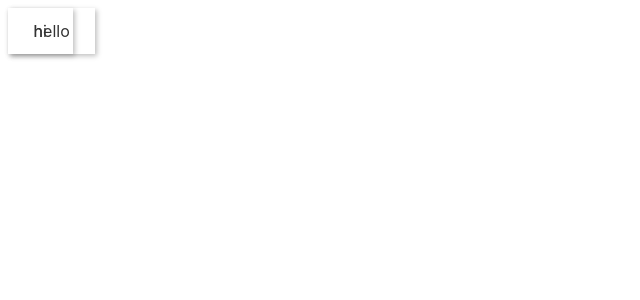
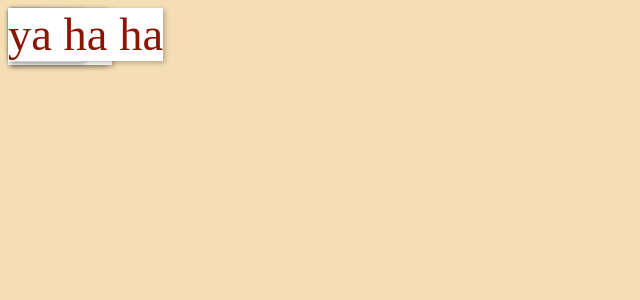
Before and after one commit to WhoaNellie/Cut-Up-Poems, a Svelte app: page / in a window 1280 px wide. Shown: the top 300 px of the page, without its empty margins (0-640 px from the left). Built offline with nearby package versions, Linux system fonts and the light colour scheme.

Commit message:
z-index and random styles started

```diff
--- a/public/global.css
+++ b/public/global.css
@@ -9,7 +9,9 @@ html, body {
 }
 
 body {
+	overflow: hidden;
 	color: #333;
+	background-color: wheat;
 	margin: 0;
 	padding: 8px;
 	box-sizing: border-box;
--- a/public/index.html
+++ b/public/index.html
@@ -4,7 +4,7 @@
 	<meta charset='utf-8'>
 	<meta name='viewport' content='width=device-width,initial-scale=1'>
 
-	<title>Svelte app</title>
+	<title>Ransom Letter Game</title>
 
 	<link rel='icon' type='image/png' href='/favicon.png'>
 	<link rel='stylesheet' href='/global.css'>
--- a/src/App.svelte
+++ b/src/App.svelte
@@ -1,12 +1,10 @@
 <script>
-	import Word from './Word.svelte';
-	let words = ["hi", "hello"];
+	import Words from './Words.svelte';
+	let words = ["hi","heey", "ahoy", "hello", "sup", "yarr", "ya ha ha"];
 </script>
 
 <main>
- {#each words as w}
-	<Word word={w}/>
- {/each}
+	<Words {words}/>
 </main>
 
 <style>
--- a/src/Word.svelte
+++ /dev/null
@@ -1,48 +0,0 @@
-<script>
-    export let word;
-    let clientY = 0;
-    let clientX = 0;
-
-    let listener;
-
-    function handleDrag(e){
-        listener = function(mouseEvent) {
-        clientY = mouseEvent.clientY;
-        clientX = mouseEvent.clientX;
-
-        e.target.style.top = clientY - e.target.offsetHeight/2 + "px";
-        e.target.style.left = clientX - e.target.offsetWidth/2 + "px";
-    }
-        document.addEventListener("mousemove", listener)
-
-    }
-
-    function handleRelease(){
-        document.removeEventListener("mousemove", listener);
-    }
-</script>
-
-<div
-    on:mousedown={handleDrag}
-    on:mouseup={handleRelease}
->
-    {word}
-</div>
-
-<style>
-    div{
-        padding: 1% 2%;
-        width: fit-content;
-        box-shadow: 2px 2px 5px 0px rgba(0,0,0,0.25);
-        position: absolute;
-        user-select: none;
-    }
-
-    div:hover{
-        cursor: grab;
-    }
-
-    div:active{
-        cursor: grabbing;
-    }
-</style>
--- /dev/null
+++ b/src/Words.svelte
@@ -0,0 +1,68 @@
+<script>
+    export let words;
+    let clientY = 0;
+    let clientX = 0;
+
+    let listener;
+
+    let top = words.length+1;
+
+    function handleDrag(e){
+        listener = function(mouseEvent) {
+        clientY = mouseEvent.clientY;
+        clientX = mouseEvent.clientX;
+
+        e.target.style.top = clientY - e.target.offsetHeight/2 + "px";
+        e.target.style.left = clientX - e.target.offsetWidth/2 + "px";
+    }
+        document.addEventListener("mousemove", listener);
+        e.target.style.zIndex = top;
+        top++;
+
+    }
+
+    function handleRelease(){
+        document.removeEventListener("mousemove", listener);
+    }
+
+    function generateStyle(){
+        let size = (2 + Math.random()*1.1).toFixed(2) + "rem";
+        let colors = ["#333", "#271d1d", "#1d1d27", "#464646", "#0e0e0a", "#8a1503", "#2a3980", "#282894"];
+        let fonts = ["serif", "sans-serif", "helvetica", "arial", "Times New Roman"];
+
+        return `font-size: ${size};
+                color: ${colors[Math.floor(Math.random()*colors.length)]};
+                font-family: ${fonts[Math.floor(Math.random()*fonts.length)]}`;
+    }
+
+
+</script>
+
+{#each words as word}
+    <div
+        on:mousedown={handleDrag}
+        on:mouseup={handleRelease}
+        style={generateStyle()}
+    >
+        {word}
+    </div>
+{/each}
+
+<style>
+    div{
+        /* padding: 1% 2%; */
+        width: fit-content;
+        background-color: white;
+        box-shadow: 2px 2px 5px 0px rgba(0,0,0,0.25);
+        position: absolute;
+        user-select: none;
+    }
+
+    div:hover{
+        cursor: grab;
+    }
+
+    div:active{
+        cursor: grabbing;
+    }
+</style>
--- a/src/main.js
+++ b/src/main.js
@@ -1,10 +1,7 @@
 import App from './App.svelte';
 
 const app = new App({
-	target: document.body,
-	props: {
-		name: 'world'
-	}
+	target: document.body
 });
 
 export default app;
```
